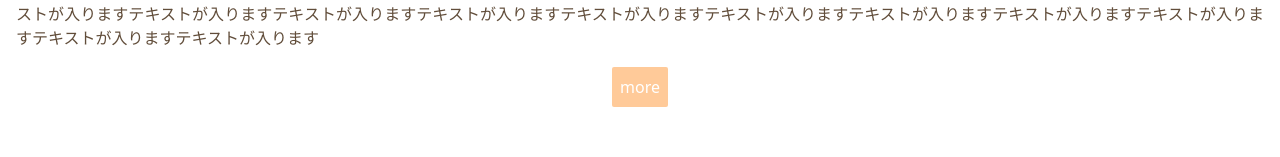
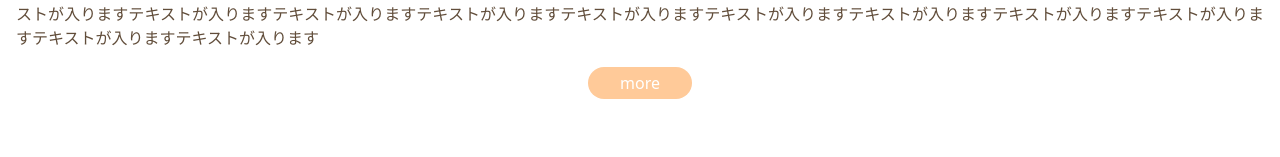
Before and after one commit to 12kagetti12/profile, a Next.js app: page /demoCafe in a window 1280 px wide. Shown: the part 4701-4858 px from the top of the page. Built offline with nearby package versions, Linux system fonts and the light colour scheme.

Commit message:
💄 Create button design

```diff
--- a/src/pages/demoCafe.tsx
+++ b/src/pages/demoCafe.tsx
@@ -112,7 +112,7 @@ export default function DemoCafe() {
               テキストが入りますテキストが入りますテキストが入りますテキストが入りますテキストが入りますテキストが入りますテキストが入りますテキストが入りますテキストが入りますテキストが入りますテキストが入りますテキストが入りますテキストが入りますテキストが入りますテキストが入りますテキストが入りますテキストが入りますテキストが入りますテキストが入りますテキストが入りますテキストが入りますテキストが入りますテキストが入りますテキストが入りますテキストが入りますテキストが入りますテキストが入りますテキストが入ります
             </p>
           </div>
-          <button className="rounded-sm bg-[#FFCA99] p-2 align-middle text-white">
+          <button className="rounded-full bg-[#FFCA99] px-8 py-1 align-middle text-white">
             more
           </button>
         </section>
```
